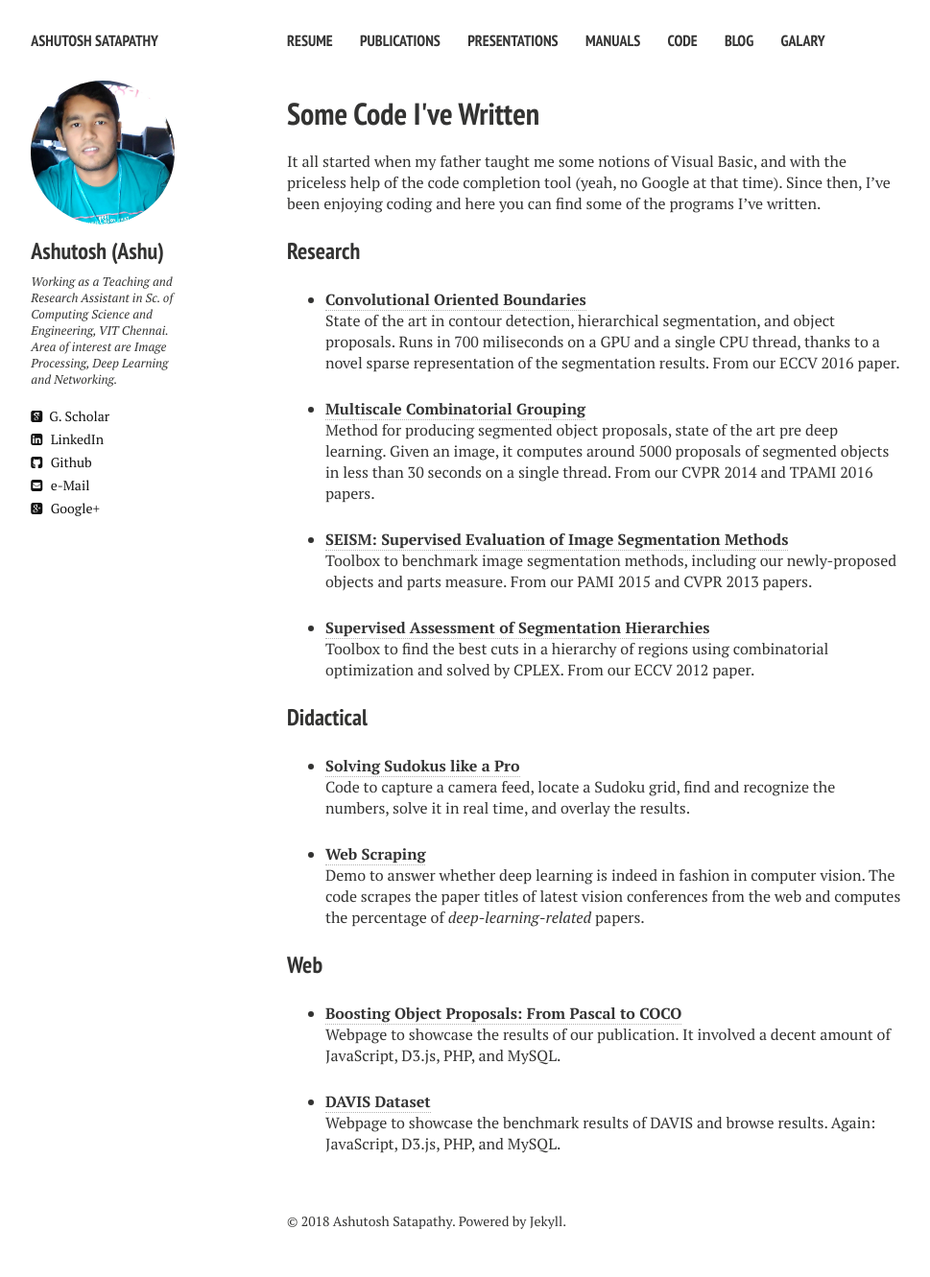
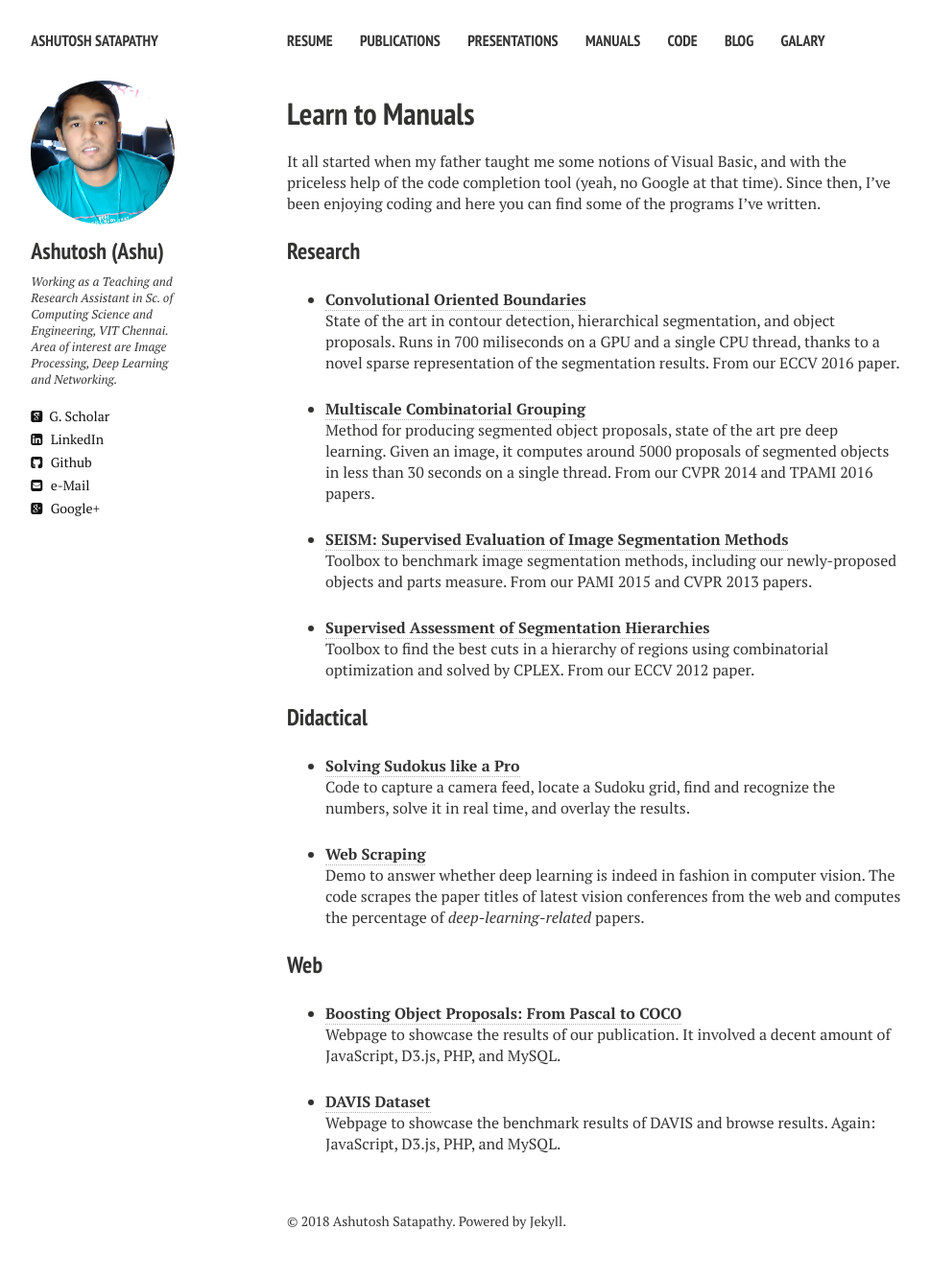
Before and after one commit to ashutoshsatapathy1990/ashutoshsatapathy1990.github.io, a Jekyll site: the page built from manuals.md, in a window 1280 px wide. Shown: the whole page at 96% size, without its empty margins (21-990 px from the left). Built offline with Jekyll 4.4.1, drawn with Linux system fonts in a browser that asks for light colours; nearby versions of some CDN libraries.

Commit message:
Update manuals.md

```diff
--- a/manuals.md
+++ b/manuals.md
@@ -1,9 +1,9 @@
 ---
 layout: page
 permalink: /manuals/
-title: Some Code I've Written
+title: Learn to Manuals
 tags: [manuals]
-modified: 3-10-2014
+modified: 15-01-2018
 comments: false
 ---
 
```
